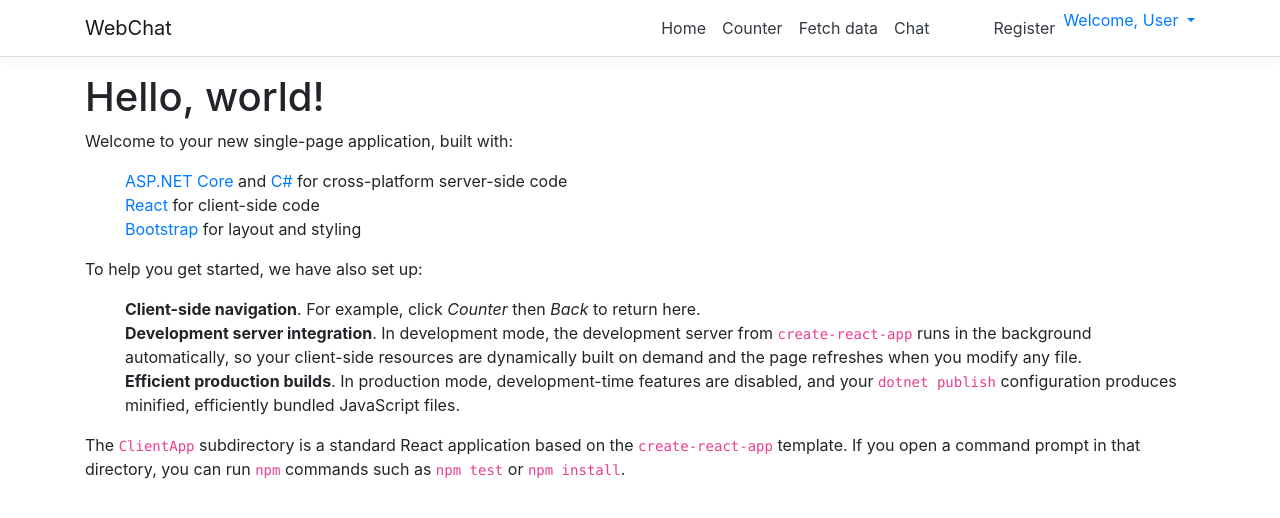
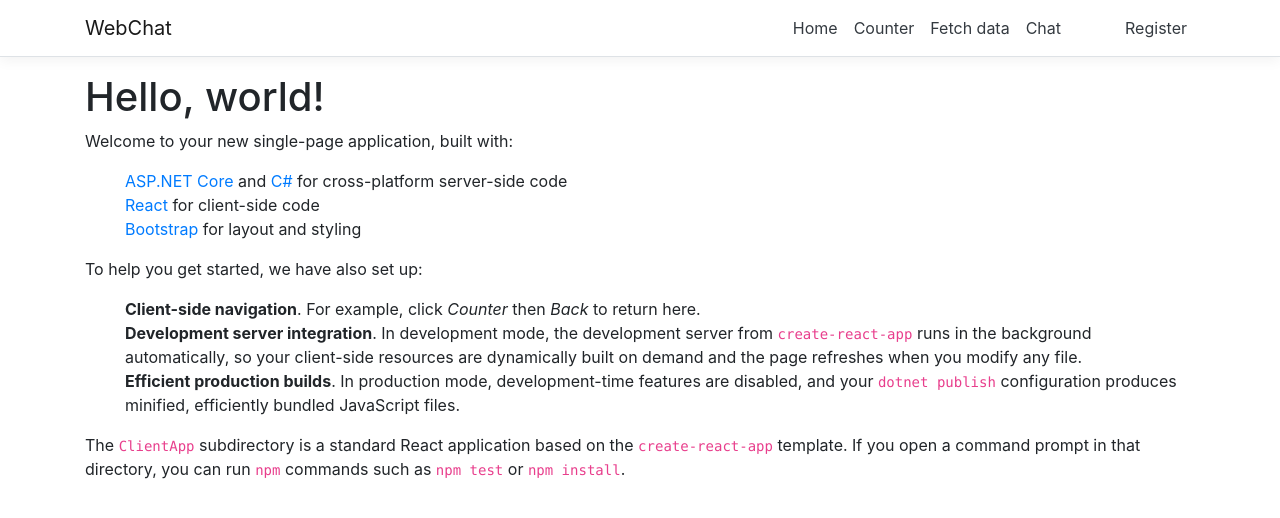
Before and after one commit to DTStanev/ChatApp, a React (Create React App) app in the folder WebChat/WebChat/ClientApp/: page / in a window 1280 px wide. Shown: the top 518 px of the page. Built offline with nearby package versions, Linux system fonts and the light colour scheme.

Commit message:
Removed unnecessary items

```diff
--- a/WebChat/WebChat/ClientApp/src/components/NavMenu.js
+++ b/WebChat/WebChat/ClientApp/src/components/NavMenu.js
@@ -45,17 +45,6 @@ export class NavMenu extends Component {
                                 <NavItem>
                                     <NavLink tag={Link} className="text-dark ml-5" to="/register">Register</NavLink>
                                 </NavItem>
-                                <NavItem>
-                                    <div class="pull-right">
-                                        <ul class="nav pull-right">
-                                            <li class="dropdown"><a href="#" class="dropdown-toggle" data-toggle="dropdown">Welcome, User <b class="caret"></b></a>
-                                                <ul class="dropdown-menu">
-                                                    <NavLink tag={Link} className="text-dark ml-5" to="/register">Register</NavLink>
-                                                </ul>
-                                            </li>
-                                        </ul>
-                                    </div>
-                                </NavItem>
                             </ul>
                         </Collapse>
                     </Container>
```
